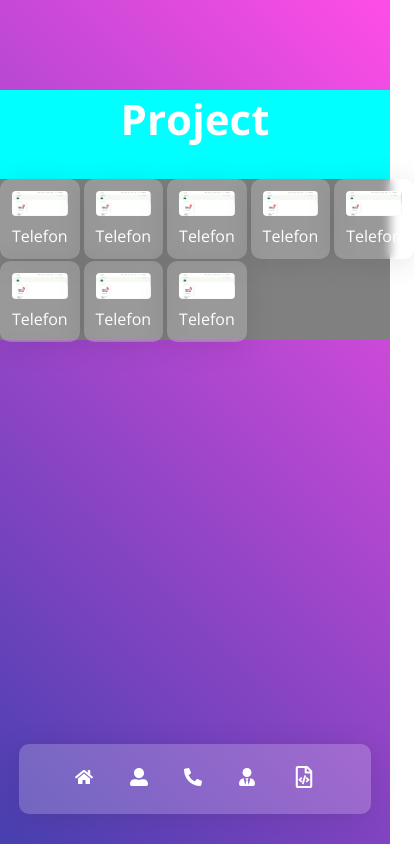
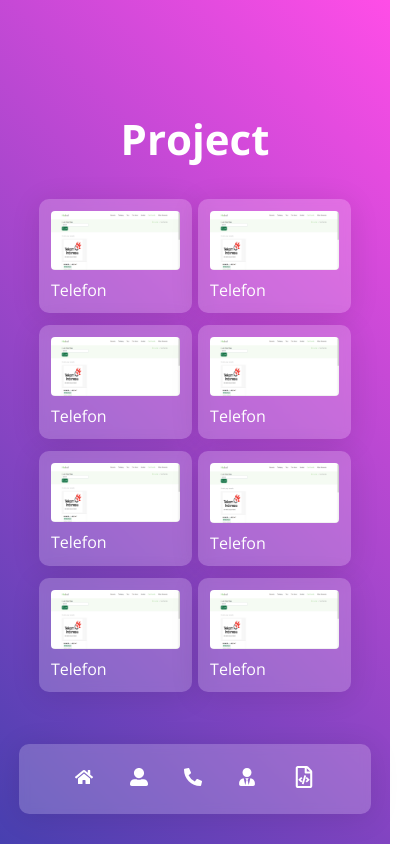
Before and after one commit to Hernando17/react-portfolio, a React (Create React App) app: page /project in a window 390 px wide. Shown: the whole page, 414 px wide, since content can reach past the window. Built offline with nearby package versions, Linux system fonts and the light colour scheme.

Commit message:
Project Update

```diff
--- a/src/assets/css/style.scss
+++ b/src/assets/css/style.scss
@@ -191,9 +191,9 @@
 
 /* Project Content */
 .project-container {
-  max-width: 1400px;
-  background-color: aqua;
-  margin: 0 auto;
+  margin: 5%;
+  margin-left: 10%;
+  margin-right: 10%;
 
   .project-content {
     gap: 1%;
@@ -202,10 +202,7 @@
     width: 100%;
     flex-wrap: wrap;
     margin-top: 32px;
-    background-color: gray;
     justify-content: flex-start;
-
-
 
       .project-card {
         padding: 12px;
@@ -216,15 +213,12 @@
         backdrop-filter: blur(5px);
         -webkit-backdrop-filter: blur(5px);
         color: white;
+        margin-bottom: 2%;
       }
     }
 
 
 }
-
-
-
-
 
 .project-image {
   width: 100%;
@@ -327,4 +321,35 @@
   #career {
     margin-top: -8%;
   }
+
+  // Project Responsive
+  .project-container {
+    margin: 5%;
+    margin-left: 10%;
+    margin-right: 10%;
+
+    .project-content {
+      gap: 2%;
+      display: grid;
+      grid-template-columns: repeat(2, 1fr);
+      width: 100%;
+      flex-wrap: wrap;
+      margin-top: 32px;
+      justify-content: flex-start;
+
+        .project-card {
+          padding: 12px;
+          border-radius: 10px;
+          background-color: rgba(255, 255, 255, 0.2);
+          border-radius: 10px;
+          box-shadow: 0 4px 30px rgba(0, 0, 0, 0.1);
+          backdrop-filter: blur(5px);
+          -webkit-backdrop-filter: blur(5px);
+          color: white;
+          margin-bottom: 2%;
+        }
+      }
+
+
+  }
 }
```
